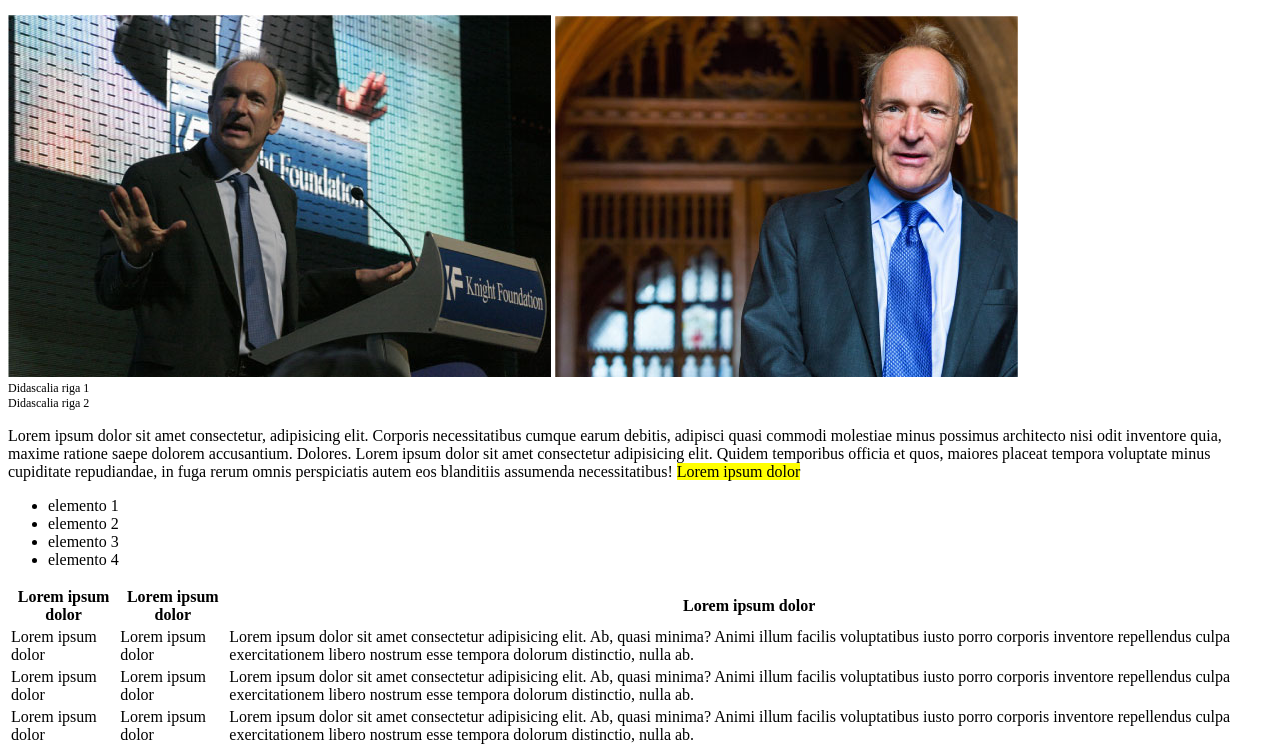
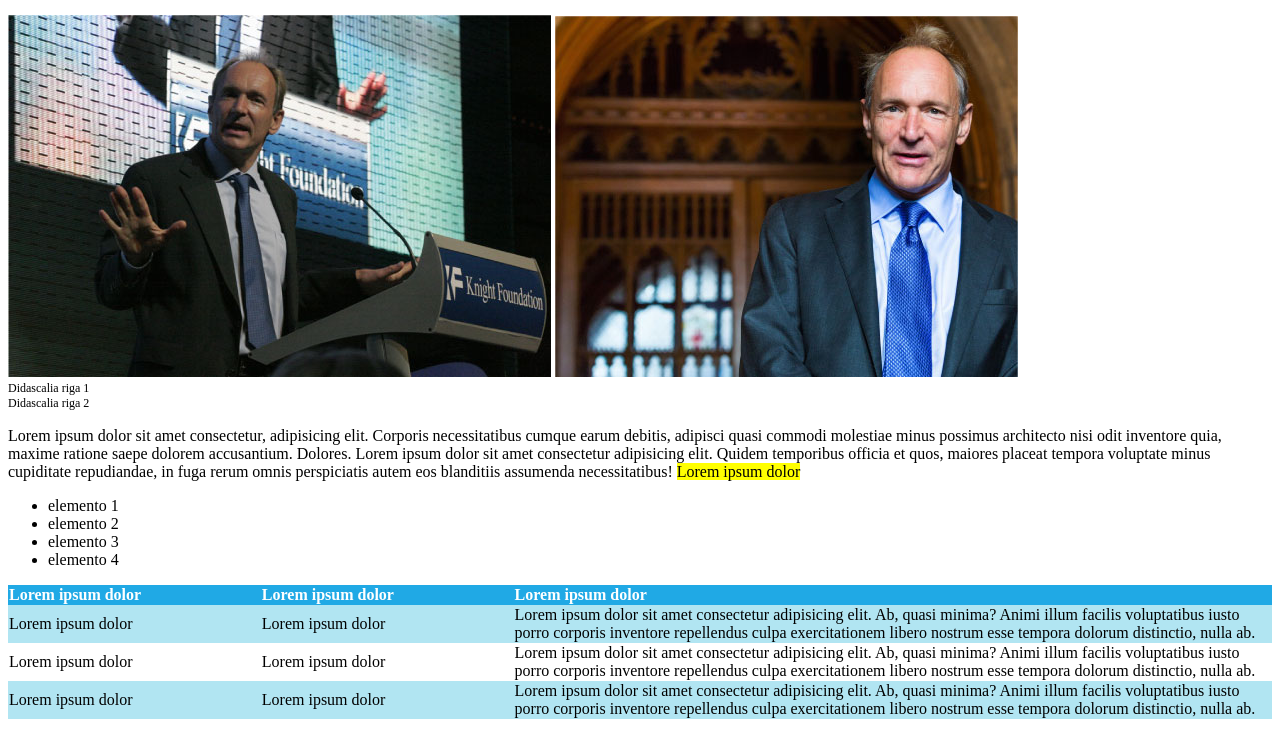
Before and after one commit to lambia/CE-20230228-booleaner, a plain HTML site: page index.html in a window 1280 px wide. Shown: the part 247-1002 px from the top of the page. After the commit the page ends 974 px from the top, so only its background shows below. Drawn offline with Linux system fonts and the light colour scheme.

Commit message:
style(body): add style for table

```diff
--- a/css/style.css
+++ b/css/style.css
@@ -33,3 +33,21 @@ h1 {
     font-weight: 400;
     margin: 0px;
 }
+
+table {
+    border-collapse: collapse;
+}
+
+thead {
+    background-color: #20A9E5;
+    color: white;
+    text-align: left;
+}
+
+.smallHeading {
+    width: 20%;
+}
+
+.oddRow {
+    background-color: #B1E5F2;
+}
```
